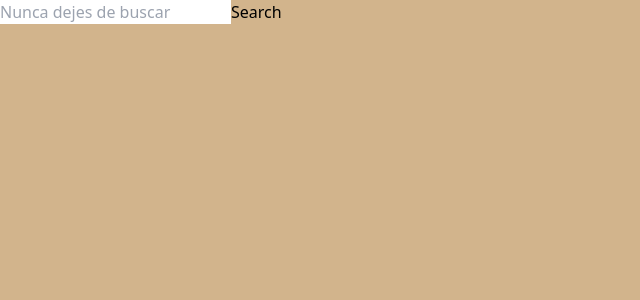
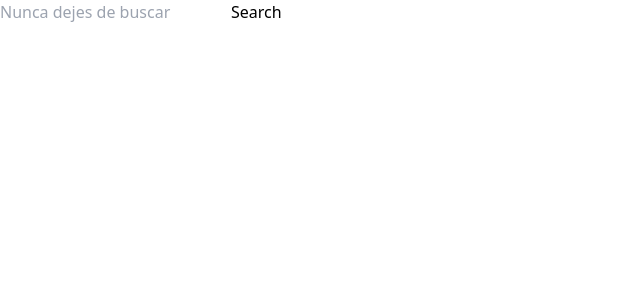
Before and after one commit to Lcarera/mercado-privado, an Angular app: page / in a window 1280 px wide. Shown: the top 300 px of the page, without its empty margins (0-640 px from the left). Built offline with nearby package versions, Linux system fonts and the light colour scheme.

Commit message:
remove tan bg

```diff
--- a/src/styles.scss
+++ b/src/styles.scss
@@ -2,7 +2,3 @@
 @import 'tailwindcss/base';
 @import 'tailwindcss/components';
 @import 'tailwindcss/utilities';
-
-body{
-    background-color: tan;
-}
```
